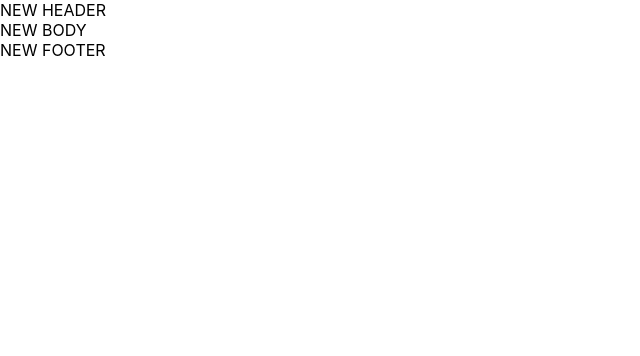
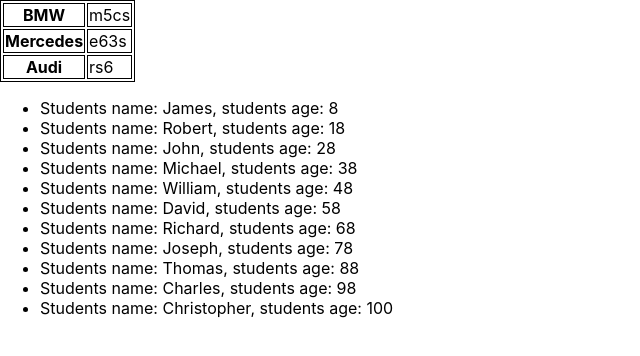
Before and after one commit to Nariu9/microtasks, a React (Create React App) app: page / in a window 1280 px wide. Shown: the top 356 px of the page, without its empty margins (0-640 px from the left). Built offline with nearby package versions, Linux system fonts and the light colour scheme.

Commit message:
monday, week 1, microtask 2 is done

```diff
--- a/src/App.tsx
+++ b/src/App.tsx
@@ -1,15 +1,28 @@
 import React from 'react';
 import './App.css';
-import {Header} from "./Header";
+import {NewComponent} from "./NewComponent";
+
+/*import {Header} from "./Header";
 import {Body} from "./Body";
-import {Footer} from "./Footer";
+import {Footer} from "./Footer";*/
 
 function App() {
+    const students = [
+        {id: 1, name: "James", age: 8},
+        {id: 2, name: "Robert", age: 18},
+        {id: 3, name: "John", age: 28},
+        {id: 4, name: "Michael", age: 38},
+        {id: 5, name: "William", age: 48},
+        {id: 6, name: "David", age: 58},
+        {id: 7, name: "Richard", age: 68},
+        {id: 8, name: "Joseph", age: 78},
+        {id: 9, name: "Thomas", age: 88},
+        {id: 10, name: "Charles", age: 98},
+        {id: 11, name: "Christopher", age: 100},
+    ]
     return (
         <>
-            <Header title={'NEW HEADER'}/>
-            <Body titleForBody={'NEW BODY'}/>
-            <Footer titleForFooter={'NEW FOOTER'}/>
+            <NewComponent students={students}/>
         </>
     );
 }
--- /dev/null
+++ b/src/NewComponent.css
@@ -0,0 +1,3 @@
+table, th, td {
+  border: 1px solid black;
+}
--- /dev/null
+++ b/src/NewComponent.tsx
@@ -0,0 +1,40 @@
+import React from "react";
+import './NewComponent.css';
+
+type NewComponentPropsType = {
+    //students:Array<StudentType>
+    students: StudentType[]
+}
+
+type StudentType = {
+    id: number,
+    name: string,
+    age: number
+}
+
+export const NewComponent = (props: NewComponentPropsType) => {
+
+    const topCars = [
+        {manufacturer: 'BMW', model: 'm5cs'},
+        {manufacturer: 'Mercedes', model: 'e63s'},
+        {manufacturer: 'Audi', model: 'rs6'}
+    ]
+
+    return (
+        <>
+            <table>
+                {topCars.map((element, index) => {
+                    return (
+                        <tr key={index + 1}>
+                            <th>{element.manufacturer}</th>
+                            <td>{element.model}</td>
+                        </tr>
+                    )
+                })}
+            </table>
+            <ul>
+                {props.students.map(el => <li key={el.id}>Students name: {el.name}, students age: {el.age}</li>)}
+            </ul>
+        </>
+    )
+}
```
Also changed, not shown: src/components/Body.tsx (renamed from src/Body.tsx), src/components/Footer.tsx (renamed from src/Footer.tsx), src/components/Header.tsx (renamed from src/Header.tsx).
